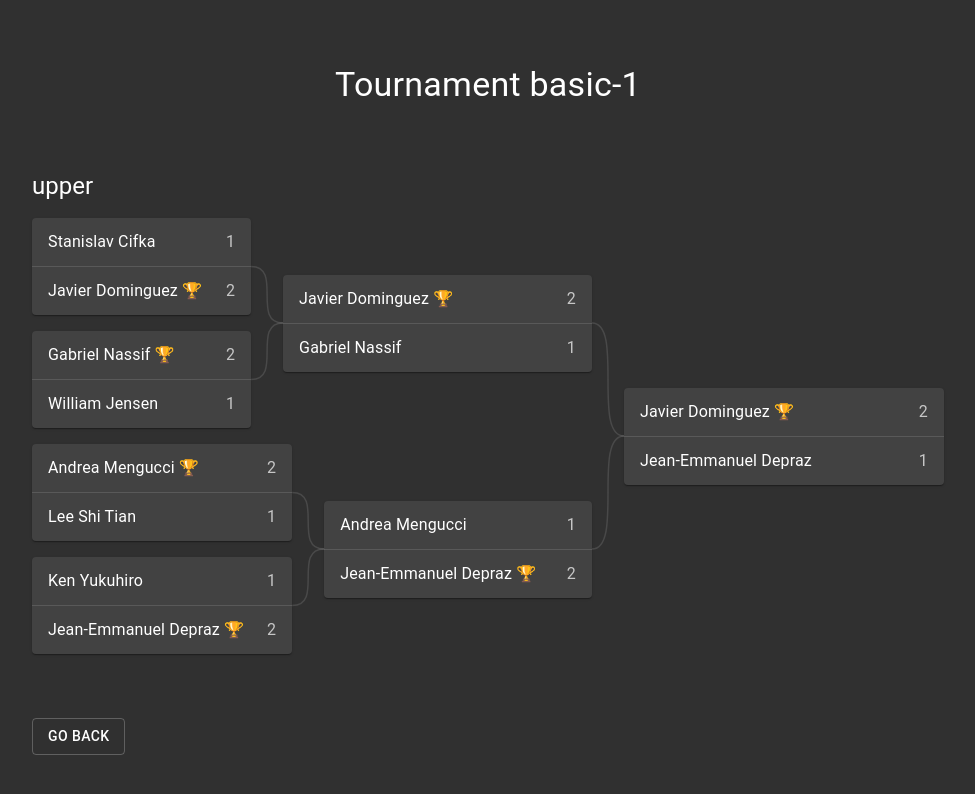
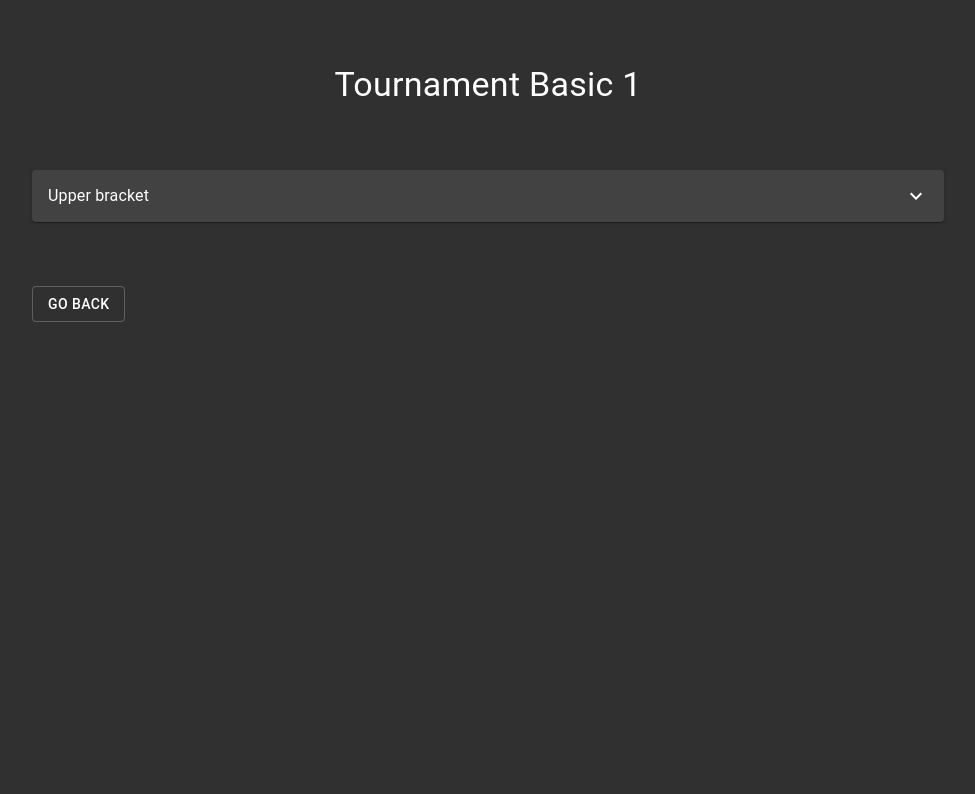
Before and after one commit to phaux/tournament-app, a React (Vite) app: page /tournaments/basic-1 in a window 1280 px wide. Shown: the top 794 px of the page, without its empty margins (152-1127 px from the left). Built offline with nearby package versions, Linux system fonts and the light colour scheme; data requests are answered from the project's data file.

Commit message:
use accordions for bracket display

```diff
--- a/package.json
+++ b/package.json
@@ -73,6 +73,7 @@
   },
   "dependencies": {
     "@material-ui/core": "^4.11.0",
+    "@material-ui/icons": "^4.9.1",
     "react": "^16.13.1",
     "react-dom": "^16.13.1",
     "react-query": "^2.4.13",
--- /dev/null
+++ b/src/common/formatTitle.ts
@@ -0,0 +1,3 @@
+export function formatTitle(text: string) {
+  return text.replace(/[^a-z0-9'",.!]+/gi, " ").replace(/\b[a-z]/gi, (s) => s.toUpperCase())
+}
--- a/src/tournaments/BracketView.tsx
+++ b/src/tournaments/BracketView.tsx
@@ -1,22 +1,29 @@
-import { Box, Typography } from "@material-ui/core"
+import { Accordion, AccordionDetails, AccordionSummary, Box, Typography } from "@material-ui/core"
+import { ExpandMore } from "@material-ui/icons"
 import * as React from "react"
 import { Bracket } from "../common/api"
+import { formatTitle } from "../common/formatTitle"
 import { MatchView } from "./MatchView"
 
 export function BracketView(props: { bracket: Bracket }) {
   const { bracket } = props
 
   return (
-    <Box my={4}>
-      <Box my={2}>
-        <Typography variant="h5">{bracket.type}</Typography>
-      </Box>
-
-      <Box my={2}>
-        {bracket.bracketTops.map((match, idx) => (
-          <MatchView key={idx} match={match} />
-        ))}
-      </Box>
-    </Box>
+    <Accordion>
+      <AccordionSummary
+        expandIcon={<ExpandMore />}
+        id={`bracket-${bracket.type}-header`}
+        aria-controls={`bracket-${bracket.type}-content`}
+      >
+        <Typography variant="subtitle1">{formatTitle(bracket.type)} bracket</Typography>
+      </AccordionSummary>
+      <AccordionDetails>
+        <Box flexGrow={1}>
+          {bracket.bracketTops.map((match, idx) => (
+            <MatchView key={idx} match={match} />
+          ))}
+        </Box>
+      </AccordionDetails>
+    </Accordion>
   )
 }
--- a/src/tournaments/MatchCard.tsx
+++ b/src/tournaments/MatchCard.tsx
@@ -7,7 +7,7 @@ export const MatchCard = React.forwardRef((props: { match: Match }, ref) => {
   const { match } = props
 
   return (
-    <Paper ref={ref}>
+    <Paper ref={ref} elevation={4}>
       <List disablePadding>
         <PlayerBox player={match.upperPart} isWinner={match.winner === "upper"} />
         <Divider />
--- a/src/tournaments/TournamentList.tsx
+++ b/src/tournaments/TournamentList.tsx
@@ -2,6 +2,7 @@ import { Box, Button, Grid, Typography } from "@material-ui/core"
 import * as React from "react"
 import { Link } from "react-router-dom"
 import { Tournament, useApi } from "../common/api"
+import { formatTitle } from "../common/formatTitle"
 import { Spinner } from "../common/Spinner"
 
 export default function IndexScreen() {
@@ -26,7 +27,7 @@ export default function IndexScreen() {
                   variant="outlined"
                   fullWidth
                 >
-                  {tournament.id}
+                  {formatTitle(tournament.id)}
                 </Button>
               </Grid>
             ))}
--- a/src/tournaments/TournamentView.tsx
+++ b/src/tournaments/TournamentView.tsx
@@ -3,6 +3,7 @@ import * as React from "react"
 import { useParams } from "react-router"
 import { Link } from "react-router-dom"
 import { Tournament, useApi } from "../common/api"
+import { formatTitle } from "../common/formatTitle"
 import { Spinner } from "../common/Spinner"
 import { BracketView } from "./BracketView"
 
@@ -14,7 +15,7 @@ export default function TournamentView() {
     <>
       <Box my={8}>
         <Typography variant="h4" align="center">
-          Tournament {tournamentId}
+          Tournament {formatTitle(tournamentId)}
         </Typography>
       </Box>
 
```
Also changed, not shown: 1 other file (tests, documents, lock files or other folders).
